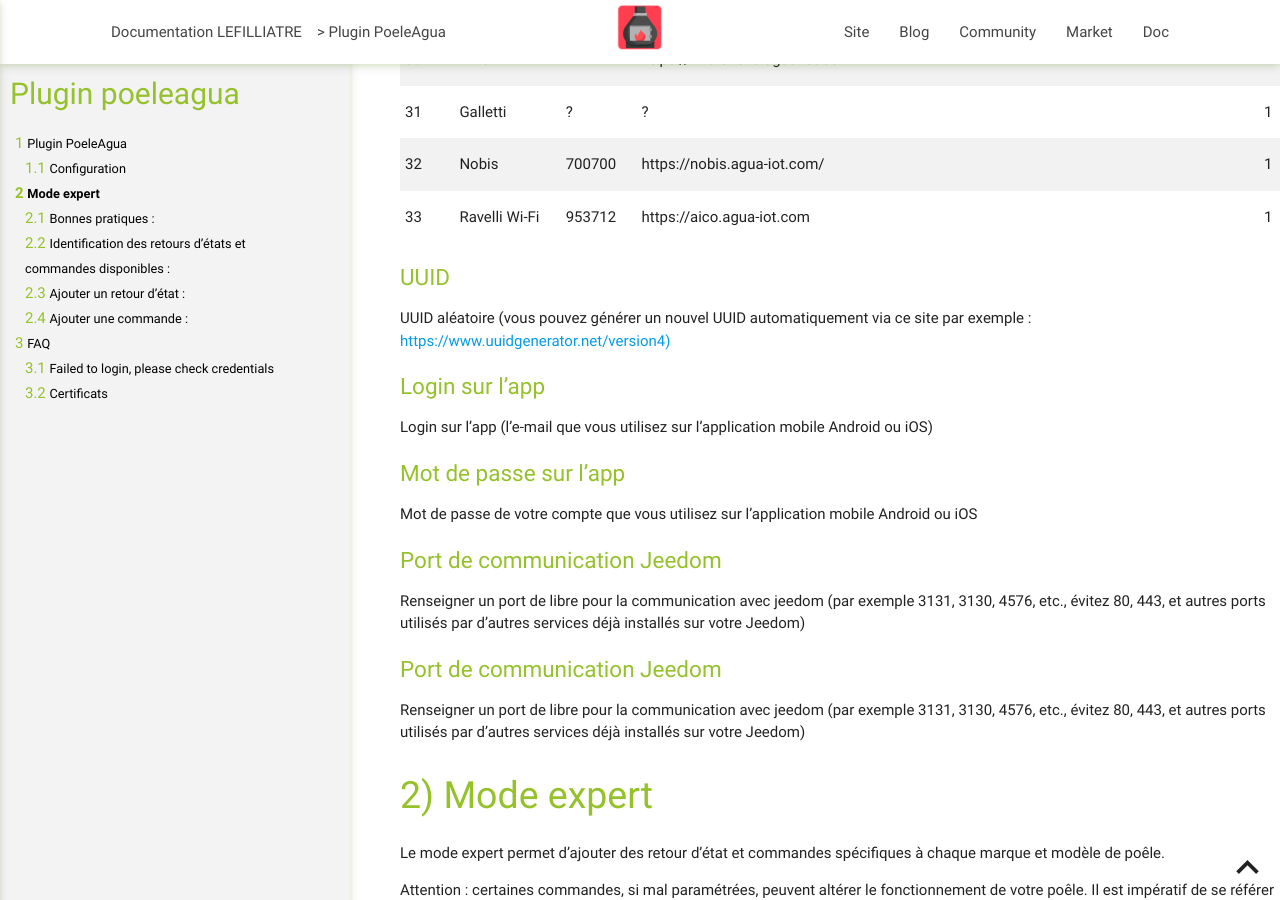
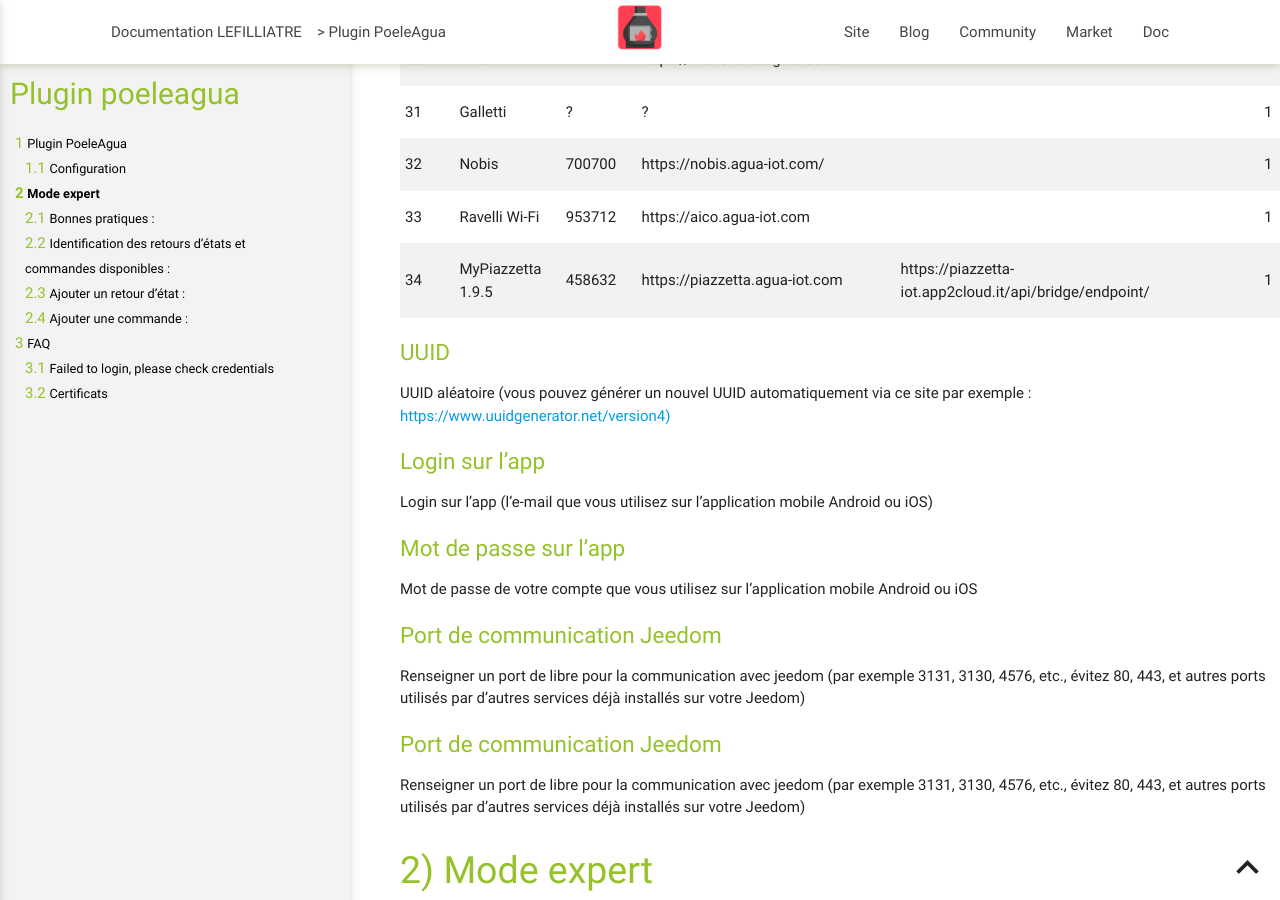
Before and after one commit to lefilliatre/lefilliatre-documentation, a Jekyll site: the page built from PoeleAgua/fr_FR/index.md, in a window 1280 px wide and 900 px high, scrolled down 2570 px. Built offline with Jekyll 4.4.1, drawn with Linux system fonts in a browser that asks for light colours.

Commit message:
Update index.md

```diff
--- a/PoeleAgua/fr_FR/index.md
+++ b/PoeleAgua/fr_FR/index.md
@@ -60,6 +60,7 @@ Vous devez renseigner tout d’abord l’adresse de la plateforme Agua IOT de vo
 |31| Galletti                      | ?             | ?                                      		    |                                                        |1||1.6.0|
 |32| Nobis                         | 700700        | https://nobis.agua-iot.com/       		    |                                                        |1||1.6.0|
 |33| Ravelli Wi-Fi                 | 953712        | https://aico.agua-iot.com              |                                                       |1| |1.6.0|
+|34| MyPiazzetta	1.9.5	        | 458632        | https://piazzetta.agua-iot.com            | https://piazzetta-iot.app2cloud.it/api/bridge/endpoint/  |1|piazzetta|1.9.5|
 
 ### UUID
 UUID aléatoire (vous pouvez générer un nouvel UUID automatiquement via ce site par exemple : [https://www.uuidgenerator.net/version4)][]
```
